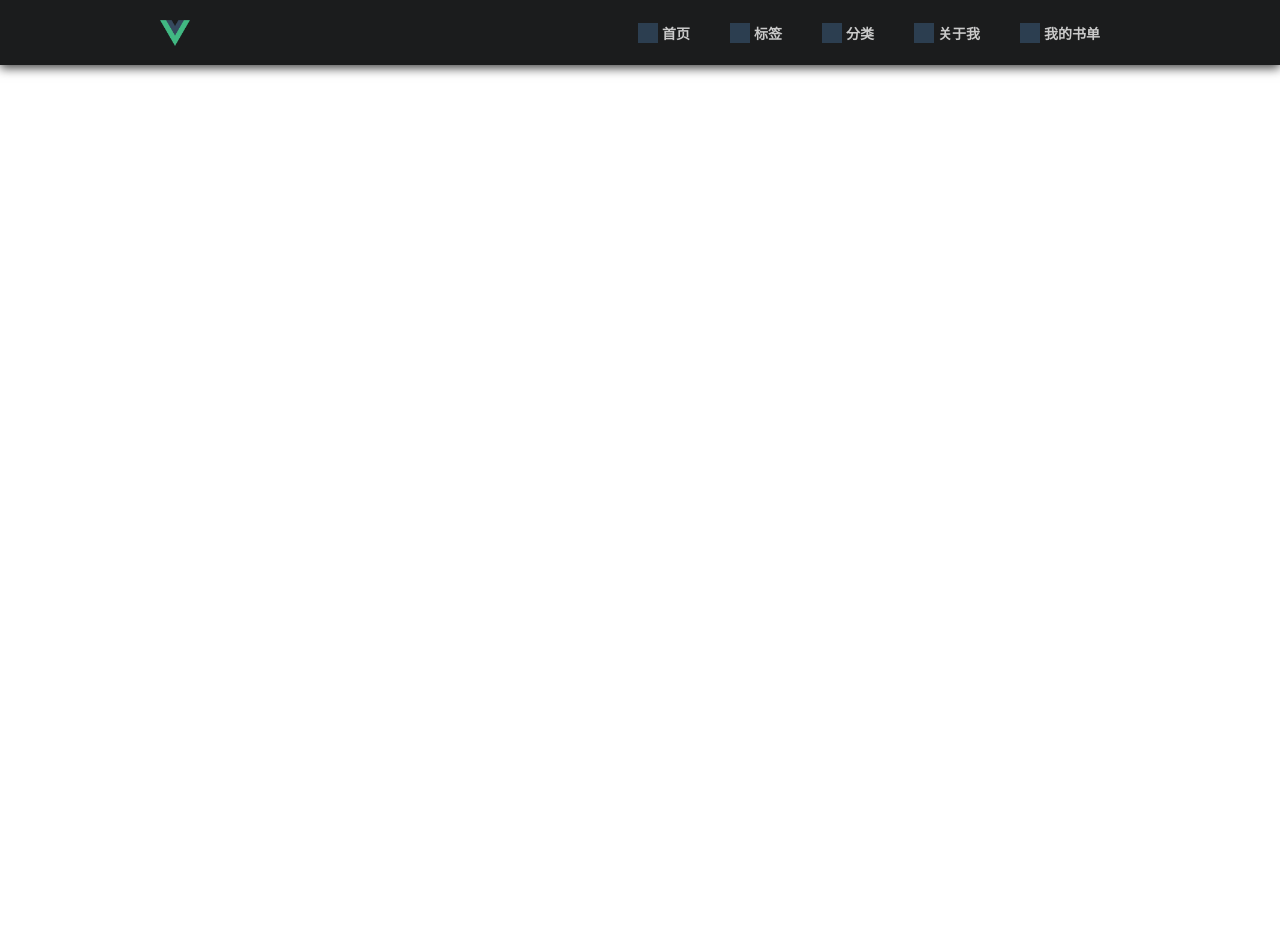
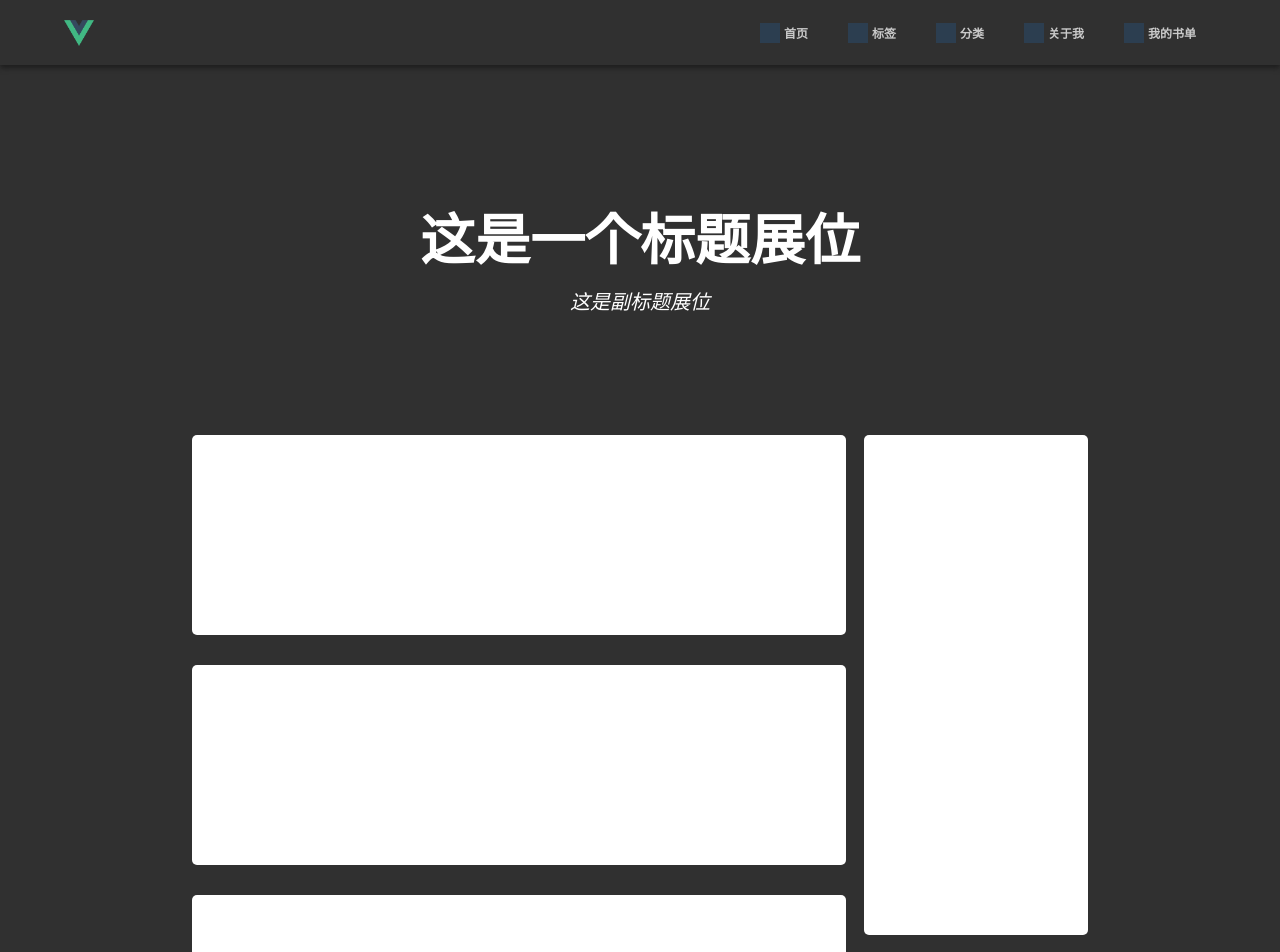
Before and after one commit to glong300/personalblog, a Vue app: page /#/home in a window 1280 px wide. Shown: the top 952 px of the page. Before the commit the page ends 800 px from the top, so only its background shows below. Built offline with nearby package versions, Linux system fonts and the light colour scheme.

Commit message:
更新 2020年05月22日14:19:24

```diff
--- a/src/App.vue
+++ b/src/App.vue
@@ -1,41 +1,23 @@
 <template>
   <div id="app">
-    <div id="nav">
-      <div class="nav-a">
-        <img src="./assets/logo.png" alt @click="backHome" />
-        <div class="nav-link">
-          <router-link to="/">
-            <i class="link-icon"></i>首页
-          </router-link>
-          <router-link to="/labels">
-            <i class="link-icon"></i>标签
-          </router-link>
-          <router-link to="/classification">
-            <i class="link-icon"></i>分类
-          </router-link>
-          <router-link to="/about">
-            <i class="link-icon"></i>关于我
-          </router-link>
-          <router-link to="/mybooklist">
-            <i class="link-icon"></i>我的书单
-          </router-link>
-        </div>
-      </div>
-    </div>
+    <Header />
     <router-view />
+    <Footer />
   </div>
 </template>
 
 <script>
+import Header from './components/Header/Header.vue'
+import Footer from './components/Footer/Footer.vue'
+
 export default {
   name: 'App',
   data() {
     return {}
   },
-  methods: {
-    backHome() {
-      this.$router.push('/').catch(err => {})
-    }
+  components: {
+    Header,
+    Footer
   }
 }
 </script>
@@ -43,62 +25,8 @@ export default {
 <style>
 #app {
   text-align: center;
-  color: #2c3e50;
-}
-
-#nav {
-  width: 100%;
-  font-family: Avenir, Helvetica, Arial, sans-serif;
-  -webkit-font-smoothing: antialiased;
-  -moz-osx-font-smoothing: grayscale;
-  text-align: center;
-  color: #2c3e50;
-  background-color: #1b1c1d;
-  box-shadow: 0px 3px 10px #424242;
-}
-
-.nav-a {
-  width: 75%;
-  height: 65px;
-  margin: 0 auto;
-  display: flex;
-  justify-content: space-between;
-  align-items: center;
-}
-
-.nav-a img {
-  width: 30px;
-  height: 30px;
-  cursor: pointer;
-}
-
-.nav-a .nav-link {
-  display: flex;
-  justify-content: space-between;
-  justify-items: center;
-}
-
-.nav-a .nav-link a {
-  width: auto;
-  padding: 10px 20px;
-  font-weight: bold;
-  color: rgb(202, 202, 202);
-  text-decoration: none;
-  display: flex;
-  justify-content: space-between;
-  align-items: center;
-  font-size: 14px;
-}
-
-.nav-a .nav-link a .link-icon {
-  width: 20px;
-  height: 20px;
-  background-color: #2c3e50;
-  display: inline-block;
-  margin-right: 4px;
-}
-
-.nav-a .nav-link a.router-link-exact-active {
-  color: #42b983;
+  color: #fff;
+  overflow: hidden;
+  background-color: #303030;
 }
 </style>
--- /dev/null
+++ b/src/components/Footer/Footer.vue
@@ -0,0 +1,27 @@
+<template>
+  <div class='container'>
+    <span>Copyright © Gityuan 2020 | Xlong的个人博客</span>
+  </div>
+</template>
+
+<script>
+  export default {
+    name: 'Footer'
+  }
+</script>
+
+<style scoped>
+  .container {
+    width: 70%;
+    height: 200px;
+    margin: 0 auto;
+    display: flex;
+    flex-direction: column;
+    justify-content: flex-end;
+  }
+
+  .container span {
+    color: #fff;
+    margin-bottom: 30px;
+  }
+</style>
--- /dev/null
+++ b/src/components/Header/Header.vue
@@ -0,0 +1,94 @@
+<template>
+  <div id="nav">
+    <div class="nav-a">
+      <img src="./../../assets/logo.png" alt @click="backHome" />
+      <div class="nav-link">
+        <router-link to="/">
+          <i class="link-icon"></i>首页
+        </router-link>
+        <router-link to="/labels">
+          <i class="link-icon"></i>标签
+        </router-link>
+        <router-link to="/classification">
+          <i class="link-icon"></i>分类
+        </router-link>
+        <router-link to="/about">
+          <i class="link-icon"></i>关于我
+        </router-link>
+        <router-link to="/mybooklist">
+          <i class="link-icon"></i>我的书单
+        </router-link>
+      </div>
+    </div>
+  </div>
+</template>
+
+<script>
+export default {
+  name: 'Header',
+  methods: {
+    backHome() {
+      this.$router.push('/').catch(err => {})
+    }
+  }
+}
+</script>
+
+<style scoped>
+#nav {
+  width: 100%;
+  font-family: Avenir, Helvetica, Arial, sans-serif;
+  -webkit-font-smoothing: antialiased;
+  -moz-osx-font-smoothing: grayscale;
+  text-align: center;
+  color: #2c3e50;
+  box-shadow: 0px 3px 5px #1d1d1d;
+  position: relative;
+  z-index: 99;
+}
+
+.nav-a {
+  width: 90%;
+  height: 65px;
+  margin: 0 auto;
+  display: flex;
+  justify-content: space-between;
+  align-items: center;
+}
+
+.nav-a img {
+  width: 30px;
+  height: 30px;
+  cursor: pointer;
+}
+
+.nav-a .nav-link {
+  display: flex;
+  justify-content: space-between;
+  justify-items: center;
+}
+
+.nav-a .nav-link a {
+  width: auto;
+  padding: 10px 20px;
+  font-weight: bold;
+  color: rgb(202, 202, 202);
+  text-decoration: none;
+  display: flex;
+  justify-content: space-between;
+  align-items: center;
+  font-size: 12px;
+}
+
+.nav-a .nav-link a .link-icon {
+  width: 20px;
+  height: 20px;
+  background-color: #2c3e50;
+  display: inline-block;
+  margin-right: 4px;
+}
+
+.nav-a .nav-link a.router-link-exact-active {
+  color: #42b983;
+}
+</style>
--- /dev/null
+++ b/src/components/HomeComp/HomeContent.vue
@@ -0,0 +1,53 @@
+<template>
+  <div class="container">
+    <div class="container-content">
+      <div v-for="(item, index) in articleData" :key="index" class="cont-card"></div>
+    </div>
+    <div class="container-label"></div>
+  </div>
+</template>
+
+<script>
+export default {
+  name: 'HomeContent',
+  data() {
+    return {
+      articleData: [1, 1, 1] // 文章数据
+    }
+  }
+}
+</script>
+
+<style scoped>
+
+.container {
+  width: 70%;
+  height: 100%;
+  margin: 0 auto;
+  display: flex;
+  flex-direction: row;
+  justify-content: space-between;
+  justify-items: center;
+}
+
+.container-content {
+  width: 73%;
+  height: 100%;
+}
+
+.container-content .cont-card {
+  width: 100%;
+  height: 200px;
+  background-color: #fff;
+  margin-bottom: 30px;
+  border-radius: 5px;
+}
+
+.container .container-label {
+  width: 25%;
+  height: 500px;
+  background-color: #fff;
+  border-radius: 5px
+}
+
+</style>
--- /dev/null
+++ b/src/components/HomeComp/HomeHeader.vue
@@ -0,0 +1,70 @@
+<template>
+  <div class="warpper">
+    <div class="warpper-img">
+      <!-- <div class="tags">
+        <a href traget="_blank" class="tag">JavaScript</a>
+      </div>-->
+      <h1>这是一个标题展位</h1>
+      <span>这是副标题展位</span>
+    </div>
+    <HomeContent />
+  </div>
+</template>
+
+<script>
+import HomeContent from './HomeContent'
+export default {
+  name: 'HomeHeader',
+  components: {
+    HomeContent
+  }
+}
+</script>
+
+<style scoped>
+.warpper {
+  width: 100%;
+  height: 100%;
+  background-color: #303030;
+}
+
+.warpper .warpper-img {
+  width: 55%;
+  height: 370px;
+  margin: 0 auto;
+  background-color: 303030;
+  overflow: hidden;
+  /* text-align: left; */
+  display: flex;
+  flex-direction: column;
+  justify-content: center;
+}
+
+.warpper .warpper-img .tags {
+  width: 100%;
+  height: 30px;
+}
+
+.warpper .warpper-img .tags .tag {
+  padding: 5px 10px;
+  border: 1px solid #fff;
+  border-radius: 30px;
+  font-size: 12px;
+  color: #fff;
+  text-decoration: none;
+}
+
+.warpper .warpper-img h1 {
+  color: #fff;
+  font-size: 55px;
+  margin: 10px 0;
+}
+
+.warpper .warpper-img span {
+  color: #fff;
+  font-size: 20px;
+  font-style: italic;
+  font-weight: 300;
+  font-family: Lora, 'Times New Roman', serif;
+}
+</style>
--- a/src/components/HomeCont.vue
+++ /dev/null
@@ -1,32 +0,0 @@
-<template>
-  <div class="hello">
-    <h1>This is an home page</h1>
-  </div>
-</template>
-
-<script>
-export default {
-  name: 'HomeCont',
-  props: {
-    msg: String
-  }
-}
-</script>
-
-<!-- Add "scoped" attribute to limit CSS to this component only -->
-<style scoped>
-h3 {
-  margin: 40px 0 0;
-}
-ul {
-  list-style-type: none;
-  padding: 0;
-}
-li {
-  display: inline-block;
-  margin: 0 10px;
-}
-a {
-  color: #42b983;
-}
-</style>
--- a/src/router/index.js
+++ b/src/router/index.js
@@ -6,31 +6,61 @@ Vue.use(VueRouter)
 
 const routes = [{
     path: '/',
+    redirect: '/home'
+  },
+  {
+    path: '/home',
     name: 'Home',
-  component: Home
-}, {
+    component: Home,
+    meta: {
+      title: '标签归类'
+    }
+  },
+  {
     path: '/about',
     name: 'About',
     // 路由级别代码拆分
     // 这将为此路由生成单独的块（关于[hash].js）
     // 当路线被访问时延迟加载的。
-  component: () => import( /* webpackChunkName: "about" */ '../views/About.vue')
-}, {
+    component: () => import('../views/About.vue'),
+    meta: {
+      title: '关于我'
+    }
+  },
+  {
     path: '/labels',
     name: 'Labels',
-  component: () => import( /* webpackChunkName: "labels" */ '../views/Labels.vue')
-}, {
+    component: () => import('../views/Labels.vue'),
+    meta: {
+      title: '标签归档'
+    }
+  },
+  {
     path: '/classification',
     name: 'Classification',
-  component: () => import( /* webpackChunkName: "classification" */ '../views/Classification.vue')
-},{
+    component: () => import('../views/Classification.vue'),
+    meta: {
+      title: '分类归档'
+    }
+  },
+  {
     path: '/mybooklist',
     name: 'MyBookList',
-  component: () => import( /* webpackChunkName: "classification" */ '../views/MyBookList.vue')
-}]
+    component: () => import('../views/MyBookList.vue'),
+    meta: {
+      title: '我的书单'
+    }
+  }
+]
 
 const router = new VueRouter({
   routes
 })
 
+router.beforeEach((to, from, next) => {
+  // 设置网页标题title
+  document.title = to.meta.title
+  next()
+})
+
 export default router
--- a/src/views/Home.vue
+++ b/src/views/Home.vue
@@ -1,17 +1,17 @@
 <template>
   <div class="home">
-    <HomeCont />
+    <HomeHeader />
   </div>
 </template>
 
 <script>
 // @ is an alias to /src
-import HomeCont from '@/components/HomeCont.vue'
+import HomeHeader from '@/components/HomeComp/HomeHeader.vue'
 
 export default {
   name: 'Home',
   components: {
-    HomeCont
+    HomeHeader
   }
 }
 </script>
```
Lines whose indentation alone changed are shown as unchanged.
